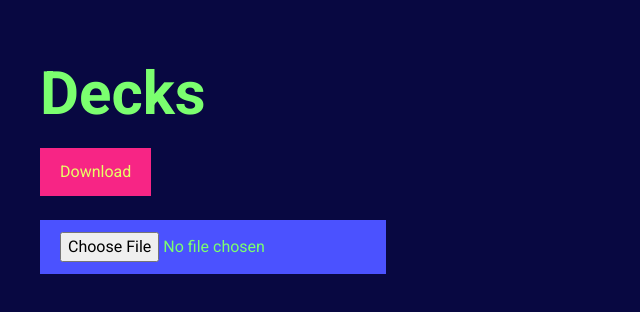
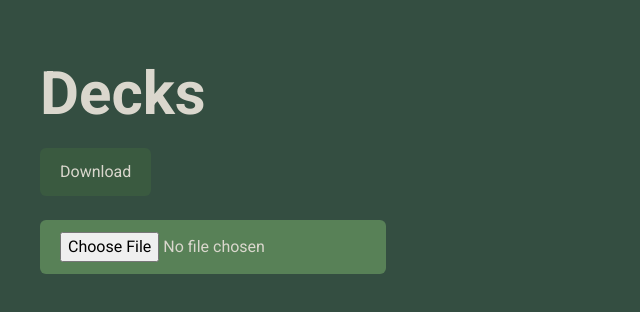
Before and after one commit to MiniAppleTheApple/flash-card, a React (Vite) app: page / in a window 1280 px wide. Shown: the top 312 px of the page, without its empty margins (0-640 px from the left). Built offline with nearby package versions, Linux system fonts and the light colour scheme; the HTML template or start-up script is replaced by a standard one.

Commit message:
change the styling

```diff
--- a/index.html
+++ b/index.html
@@ -9,7 +9,7 @@
     <link rel="preconnect" href="https://fonts.gstatic.com" crossorigin>
     <link href="https://fonts.googleapis.com/css2?family=Poppins:ital,wght@0,100;0,200;0,300;0,400;0,500;0,600;0,700;0,800;0,900;1,100;1,200;1,300;1,400;1,500;1,600;1,700;1,800;1,900&family=Roboto:ital,wght@0,100;0,300;0,400;0,500;0,700;0,900;1,100;1,300;1,400;1,500;1,700;1,900&display=swap" rel="stylesheet">
   </head>
-  <body class="bg-stratos-500 text-screamin-green-500">
+  <body class="bg-lunar-green-500 text-timberwolf-500">
     <div id="root"></div>
     <script type="module" src="/src/main.tsx"></script>
   </body>
--- a/src/CardForm.tsx
+++ b/src/CardForm.tsx
@@ -4,12 +4,12 @@ const CardForm: React.FC<any> = ({card, onSubmit, onTextChange, onAnswerChange})
   <form className="flex flex-col" onSubmit={onSubmit}>
     <p>Text</p>
     <input
-      className="py-3 px-5 bg-stratos-900"
+      className="py-3 px-5 bg-swamp-green-700"
       value={card.text}
       onChange={onTextChange}/>
     <p>Answer</p>
     <input
-      className="py-3 px-5 bg-stratos-900"
+      className="py-3 px-5 bg-swamp-green-700"
       value={card.answer}
       onChange={onAnswerChange}/>
     <button className={`${secondaryButton} my-6`} role="submit">Submit</button>
--- a/src/utils.ts
+++ b/src/utils.ts
@@ -2,6 +2,7 @@ const buttonStyleTemplate = ({backgroundColor, textColor}: {backgroundColor: [st
   `cursor-pointer
   px-5
   py-3
+  rounded-md
   ${backgroundColor[0]}
   ${textColor[0]}
   ${backgroundColor[1]}
@@ -9,13 +10,13 @@ const buttonStyleTemplate = ({backgroundColor, textColor}: {backgroundColor: [st
   transition-colors`
 
 const primaryButton = buttonStyleTemplate({
-  backgroundColor: ["bg-primary-500", "hover:bg-primary-700"],
-  textColor: ["text-screamin-green-500", "hover:text-screamin-green-700"],
+  backgroundColor: ["bg-glade-green-500", "hover:bg-glade-green-700"],
+  textColor: ["text-timberwolf-500", "hover:text-timberwolf-700"],
 })
 
 const secondaryButton = buttonStyleTemplate({
-  backgroundColor: ["bg-secondary-500", "hover:bg-secondary-700"],
-  textColor: ["text-canary-500", "hover:text-canary-700"],
+  backgroundColor: ["bg-tom-thumb-500", "hover:bg-tom-thumb-700"],
+  textColor: ["text-timberwolf-500", "hover:text-timberwolf-700"],
 })
 
 export {buttonStyleTemplate, primaryButton, secondaryButton}
--- a/tailwind.config.js
+++ b/tailwind.config.js
@@ -12,61 +12,61 @@ export default {
         'display': ["Oswald"]
       },
       colors: {
-        'secondary': {
-          '50': '#fff4f9',
-          '100': '#fee9f3',
-          '200': '#fdc9e1',
-          '300': '#fca8ce',
-          '400': '#f966aa',
-          '500': '#F72585',
-          '600': '#de2178',
-          '700': '#b91c64',
-          '800': '#941650',
-          '900': '#791241'
-        },'canary': {
-            '50': '#fefff7',
-            '100': '#fdfff0',
-            '200': '#faffd9',
-            '300': '#f6ffc2',
-            '400': '#f0ff94',
-            '500': '#E9FF66',
-            '600': '#d2e65c',
-            '700': '#afbf4d',
-            '800': '#8c993d',
-            '900': '#727d32'
-        },'primary': {
-          '50': '#f6f6ff',
-          '100': '#edeeff',
-          '200': '#d2d4ff',
-          '300': '#b7baff',
-          '400': '#8186ff',
-          '500': '#4B52FF',
-          '600': '#444ae6',
-          '700': '#383ebf',
-          '800': '#2d3199',
-          '900': '#25287d'
-        },'stratos': {
-          '50': '#f3f3f6',
-          '100': '#e6e6ec',
-          '200': '#c1c1d0',
-          '300': '#9c9cb3',
-          '400': '#52527a',
-          '500': '#080841',
-          '600': '#07073b',
-          '700': '#060631',
-          '800': '#050527',
-          '900': '#040420'
-        },'screamin-green': {
-          '50': '#f8fff8',
-          '100': '#f2fff1',
-          '200': '#deffdb',
-          '300': '#caffc5',
-          '400': '#a3ff9a',
-          '500': '#7BFF6F',
-          '600': '#6fe664',
-          '700': '#5cbf53',
-          '800': '#4a9943',
-          '900': '#3c7d36'
+        'timberwolf': {
+            '50': '#fdfdfd',
+            '100': '#fbfbfa',
+            '200': '#f6f5f3',
+            '300': '#f0efeb',
+            '400': '#e5e3dc',
+            '500': '#DAD7CD',
+            '600': '#c4c2b9',
+            '700': '#a4a19a',
+            '800': '#83817b',
+            '900': '#6b6964'
+        },'swamp-green': {
+            '50': '#fafbf9',
+            '100': '#f6f7f3',
+            '200': '#e8ece2',
+            '300': '#dae0d0',
+            '400': '#bfc8ad',
+            '500': '#A3B18A',
+            '600': '#939f7c',
+            '700': '#7a8568',
+            '800': '#626a53',
+            '900': '#505744'
+        },'glade-green': {
+            '50': '#f7f9f7',
+            '100': '#eef2ee',
+            '200': '#d5e0d5',
+            '300': '#bccdbc',
+            '400': '#8aa789',
+            '500': '#588157',
+            '600': '#4f744e',
+            '700': '#426141',
+            '800': '#354d34',
+            '900': '#2b3f2b'
+        },'tom-thumb': {
+            '50': '#f5f7f5',
+            '100': '#ebefec',
+            '200': '#ced6cf',
+            '300': '#b0bdb3',
+            '400': '#758c79',
+            '500': '#3A5A40',
+            '600': '#34513a',
+            '700': '#2c4430',
+            '800': '#233626',
+            '900': '#1c2c1f'
+        },'lunar-green': {
+            '50': '#f5f6f6',
+            '100': '#ebedec',
+            '200': '#ccd3d0',
+            '300': '#aeb8b3',
+            '400': '#71837a',
+            '500': '#344E41',
+            '600': '#2f463b',
+            '700': '#273b31',
+            '800': '#1f2f27',
+            '900': '#192620'
         }
       }
     },
```
